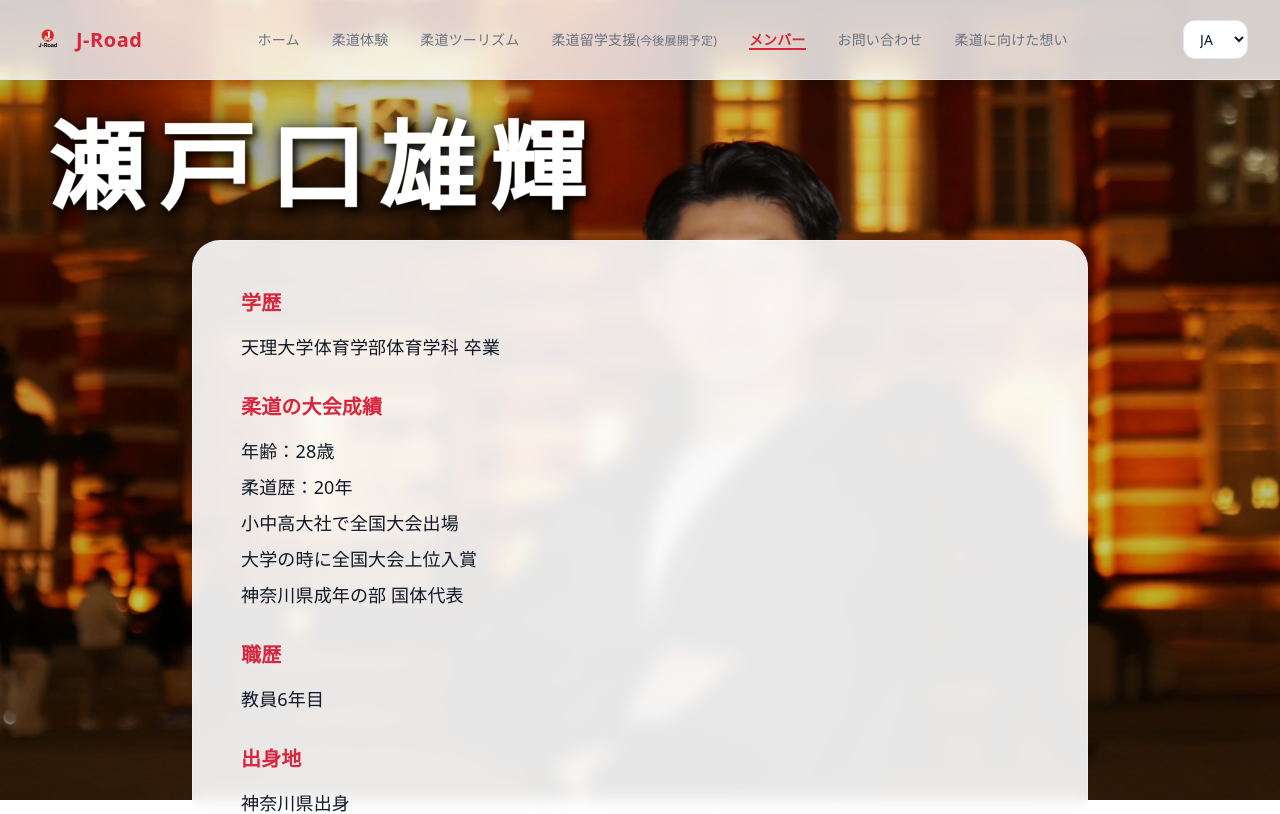
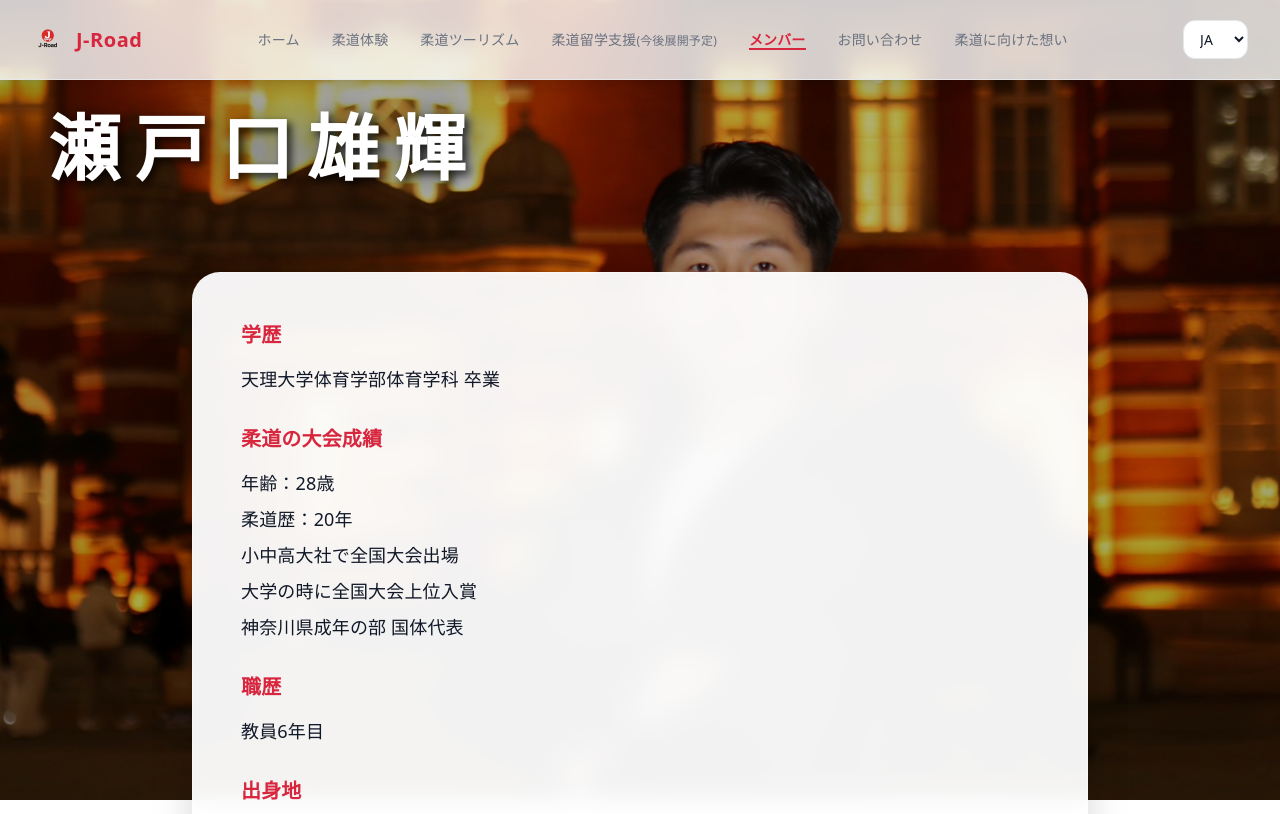
Before and after one commit to Atsushi-ace/jroad-site, a Next.js app: page /members in a window 1280 px wide. Shown: the top 814 px of the page. Built offline with nearby package versions, Linux system fonts and the light colour scheme.

Commit message:
Update page.tsx

```diff
--- a/src/app/members/page.tsx
+++ b/src/app/members/page.tsx
@@ -17,38 +17,33 @@ export default function MembersPage() {
   const member = members[0];
 
   return (
-    <>
+    <div className="relative min-h-screen">
       {/* 背景画像 - 全画面固定 */}
       <div
-        className="fixed inset-0 z-0"
+        className="fixed top-0 left-0 w-full h-full z-0"
         style={{
           backgroundImage: 'url(/瀬戸口さん_表面.jpg)',
           backgroundSize: 'cover',
           backgroundPosition: 'center',
           backgroundRepeat: 'no-repeat',
-          width: '100%',
-          height: '100%',
         }}
       >
-        {/* オーバーレイ（必要に応じて調整） */}
-        <div className="absolute inset-0 bg-black/20" />
+        {/* オーバーレイ */}
+        <div className="absolute inset-0 bg-black/30" />
       </div>
 
+      {/* コンテンツレイヤー */}
       <div className="relative z-10 min-h-screen">
-
-        {/* 名前 - 左上に手書き風の白文字（ヘッダーの下） */}
-        <div className="absolute top-24 left-8 md:top-28 md:left-12 z-20">
+        {/* 名前 - 左上に手書き風の白文字 */}
+        <div className="absolute top-24 left-6 md:top-28 md:left-12 z-20">
           <h1
-            className="text-white text-5xl md:text-7xl lg:text-8xl font-bold"
+            className="text-white text-4xl md:text-6xl lg:text-7xl font-black"
             style={{
               fontFamily: '"Noto Serif JP", "Yu Mincho", "YuMincho", "Hiragino Mincho ProN", serif',
-              textShadow: '3px 3px 6px rgba(0, 0, 0, 0.7), 0 0 30px rgba(0, 0, 0, 0.5)',
-              letterSpacing: '0.15em',
-              lineHeight: '1.2',
+              textShadow: '4px 4px 8px rgba(0, 0, 0, 0.8), 0 0 40px rgba(0, 0, 0, 0.6)',
+              letterSpacing: '0.2em',
+              lineHeight: '1.1',
               fontWeight: '900',
-              filter: 'drop-shadow(0 3px 6px rgba(0,0,0,0.7))',
-              WebkitTextStroke: '1px rgba(255, 255, 255, 0.3)',
-              textStroke: '1px rgba(255, 255, 255, 0.3)',
             }}
           >
             {member.name}
@@ -56,12 +51,12 @@ export default function MembersPage() {
         </div>
 
         {/* メインコンテンツエリア */}
-        <div className="pt-32 md:pt-40 pb-16">
-          <section className="mx-auto max-w-5xl px-4 py-20 sm:px-6 lg:px-8 relative">
+        <div className="pt-40 md:pt-48 pb-16">
+          <section className="mx-auto max-w-5xl px-4 py-20 sm:px-6 lg:px-8">
             <div className="space-y-12">
               {/* 詳細情報 */}
               <div className="mx-auto max-w-4xl">
-            <div className="rounded-2xl border border-white/20 bg-white/90 backdrop-blur-sm p-8 md:p-12 shadow-japanese space-y-8">
+                <div className="rounded-2xl border border-white/30 bg-white/95 backdrop-blur-md p-8 md:p-12 shadow-2xl space-y-8">
                   {/* 学歴 */}
                   <div>
                     <h3 className="text-xl font-bold text-primary mb-4">学歴</h3>
@@ -96,7 +91,7 @@ export default function MembersPage() {
 
               {/* メッセージコンテンツ */}
               <div className="mx-auto max-w-4xl">
-            <div className="rounded-2xl border border-white/20 bg-white/90 backdrop-blur-sm p-10 md:p-16 shadow-japanese">
+                <div className="rounded-2xl border border-white/30 bg-white/95 backdrop-blur-md p-10 md:p-16 shadow-2xl">
                   <div className="prose prose-lg max-w-none">
                     <p className="text-base text-muted leading-relaxed md:text-lg md:leading-relaxed whitespace-pre-line">
                       {member.bio}
@@ -108,6 +103,6 @@ export default function MembersPage() {
           </section>
         </div>
       </div>
-    </>
+    </div>
   );
 }
```
Lines whose indentation alone changed are shown as unchanged.
